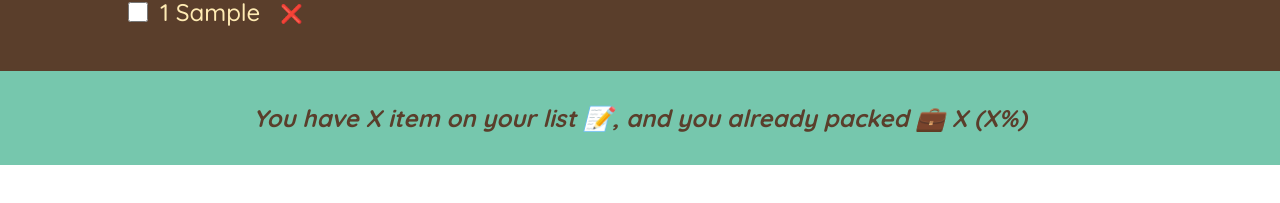
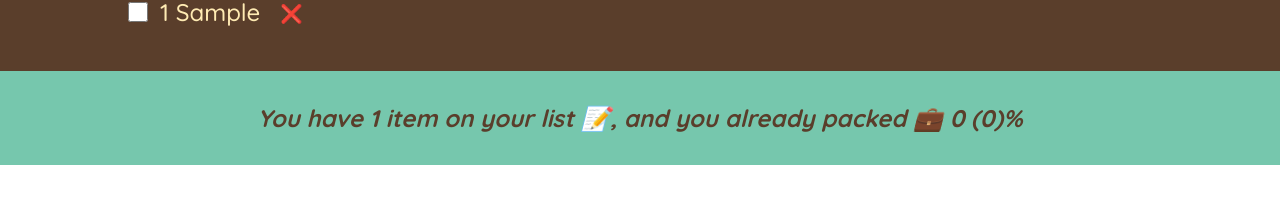
Before and after one commit to JamerSC/travel-list-react, a React (Create React App) app: page / in a window 1280 px wide. Both pictures are taken after typing "Sample" into the empty fields and a click on the button "ADD". Shown: the part 325-528 px from the top of the page. Built offline with nearby package versions, Linux system fonts and the light colour scheme.

Commit message:
Learned and applied Derived state & calculating statistics

```diff
--- a/src/App.js
+++ b/src/App.js
@@ -39,7 +39,7 @@
         onDeleteItem={handleDeleteItem}
         onToggleItem={handleToggleItem}
       />
-      <Stats />
+      <Stats items={items} />
     </div>
   );
 }
@@ -139,10 +139,29 @@
   );
 }
 
-function Stats() {
+function Stats({ items }) {
+  if (!items.length) {
+    return (
+      <footer className="stats">
+        <p>
+          <em>Start adding an items in your packing list. 🚀</em>
+        </p>
+      </footer>
+    );
+  }
+
+  const numItems = items.length;
+  const numPacked = items.filter((item) => item.packed).length;
+  const percentage = Math.round((numPacked / numItems) * 100);
+
   return (
     <footer className="stats">
-      <em>You have X item on your list 📝, and you already packed 💼 X (X%)</em>
+      <em>
+        {percentage === 100
+          ? `"You got everything ${percentage}%! Ready to Go ✈️"`
+          : `You have ${numItems} item on your list 📝, and you already packed 💼${" "}
+          ${numPacked} (${Number(percentage) ? percentage : "0"})%`}
+      </em>
     </footer>
   );
 }
```
Also changed, not shown: image-4.png (added), 1 other file (tests, documents, lock files or other folders).
